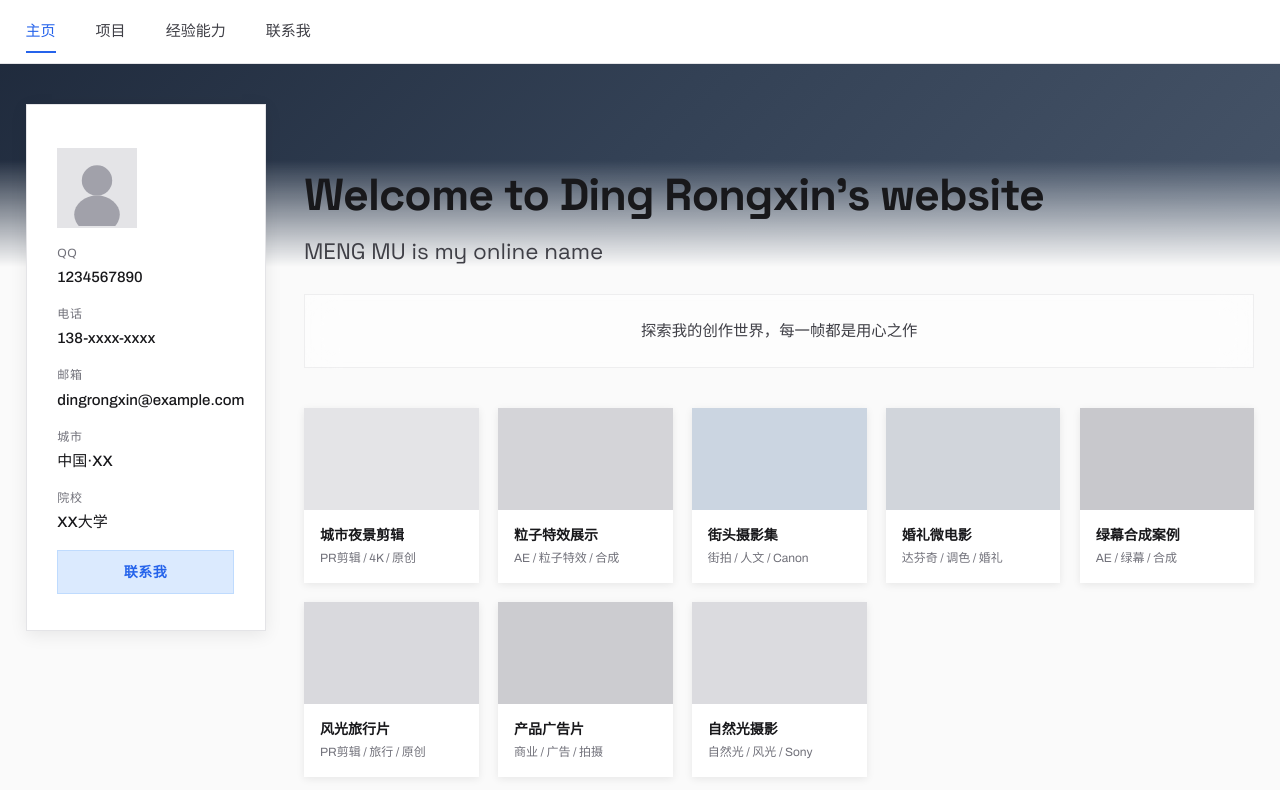
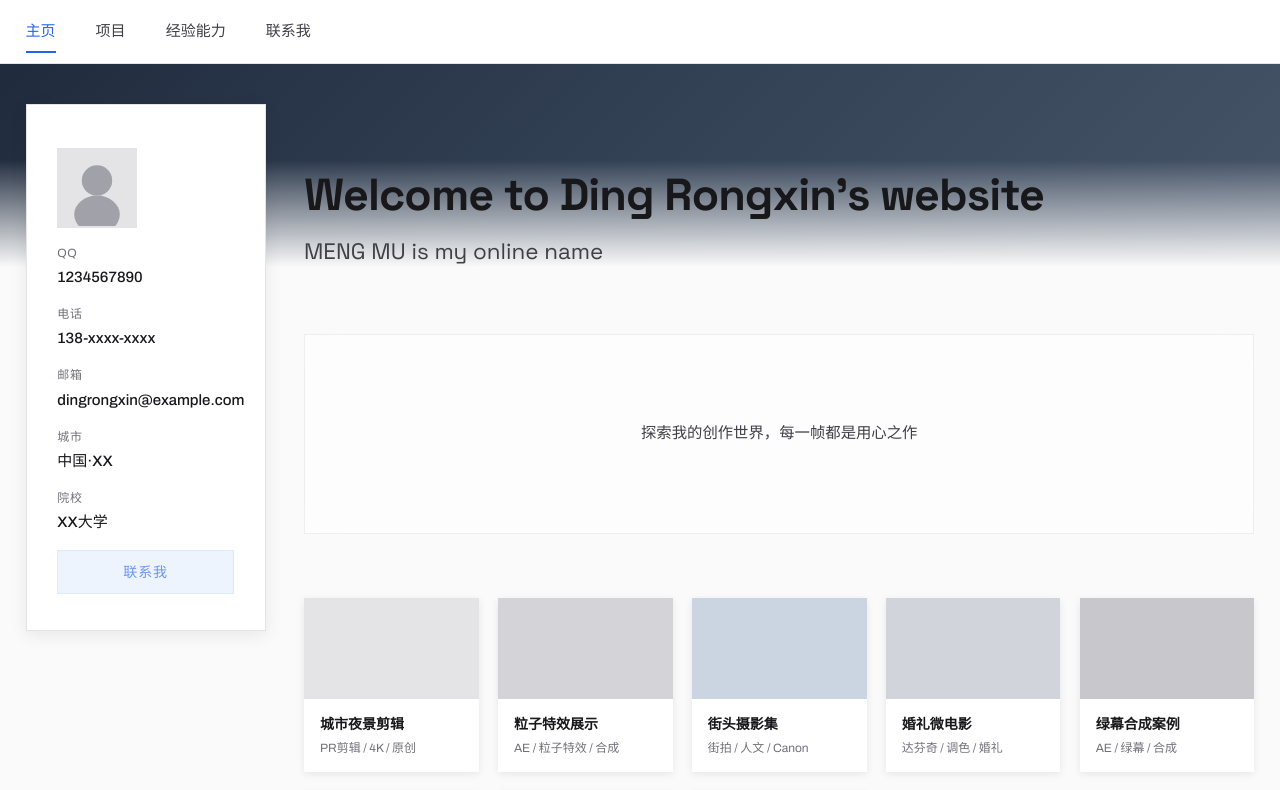
Before and after one commit to AILUN04/My-work, a Vue app: page / in a window 1280 px wide. Shown: the top 790 px of the page. Built offline with nearby package versions, Linux system fonts and the light colour scheme.

Commit message:
fix: mute contact btn, 3x taller glass box, stricter card reveal on scroll

```diff
--- a/src/views/HomePage.vue
+++ b/src/views/HomePage.vue
@@ -79,7 +79,7 @@ let observer = null
 onMounted(() => {
   window.addEventListener('scroll', handleScroll, { passive: true })
 
-  // IntersectionObserver for glass box + preview cards animation
+  // IntersectionObserver: glass box triggers early, cards trigger later
   const thresholdSteps = Array.from({ length: 21 }, (_, i) => i * 0.05)
   observer = new IntersectionObserver((entries) => {
     entries.forEach((entry) => {
@@ -90,7 +90,9 @@ onMounted(() => {
         glassVisible.value = ratio > 0.05
       }
       if (target === previewGrid.value) {
-        cardsVisible.value = ratio > 0.1
+        // Cards only become visible when scrolled well into view (>= 20%)
+        // and hide when near the top (< 15%)
+        cardsVisible.value = ratio >= 0.2
       }
     })
   }, { threshold: thresholdSteps })
@@ -185,27 +187,27 @@ onUnmounted(() => {
   font-weight: 500;
 }
 
-/* Contact button at bottom of info card */
+/* Contact button: muted, low saturation */
 .contact-btn {
   display: flex;
   align-items: center;
   justify-content: center;
-  background: #DBEAFE;
-  color: var(--color-accent);
+  background: rgba(219, 234, 254, 0.5);
+  color: rgba(37, 99, 235, 0.65);
   font-family: var(--font-heading);
   font-size: 14px;
-  font-weight: 600;
+  font-weight: 500;
   padding: 10px 0;
-  border: 1px solid #BFDBFE;
+  border: 1px solid rgba(191, 219, 254, 0.4);
   text-decoration: none;
   transition: background var(--transition-speed) ease,
               color var(--transition-speed) ease;
-  letter-spacing: 0.04em;
+  letter-spacing: 0.06em;
   margin-top: auto;
 }
 
 .contact-btn:hover {
-  background: var(--color-accent);
+  background: rgba(37, 99, 235, 0.75);
   color: var(--color-white);
   text-decoration: none;
 }
@@ -239,18 +241,22 @@ onUnmounted(() => {
   font-weight: 400;
 }
 
-/* Glass box: between title and cards */
+/* Glass box: 3x height, overlaps card area */
 .glass-box {
-  margin-top: clamp(16px, 2vh, 32px);
-  margin-bottom: clamp(24px, 4vh, 48px);
+  margin-top: clamp(40px, 8vh, 80px);
+  margin-bottom: clamp(40px, 6vh, 64px);
   background: rgba(255, 255, 255, 0.55);
   backdrop-filter: blur(16px);
   -webkit-backdrop-filter: blur(16px);
   border: 1px solid rgba(228, 228, 231, 0.6);
   border-radius: 0;
-  padding: clamp(20px, 3vh, 36px) clamp(20px, 3vw, 40px);
+  padding: clamp(48px, 10vh, 96px) clamp(20px, 3vw, 40px);
+  min-height: clamp(180px, 25vh, 320px);
+  display: flex;
+  align-items: center;
+  justify-content: center;
   opacity: 0;
-  transform: translateY(30px);
+  transform: translateY(40px);
   transition: opacity 0.8s cubic-bezier(0.16, 1, 0.3, 1),
               transform 0.8s cubic-bezier(0.16, 1, 0.3, 1);
 }
@@ -265,19 +271,19 @@ onUnmounted(() => {
   font-size: clamp(14px, 1.2vw, 18px);
   color: var(--color-secondary);
   text-align: center;
-  line-height: 1.6;
+  line-height: 1.8;
 }
 
-/* Preview grid: moved down, scroll animation */
+/* Preview grid: hidden initially, large scroll animation */
 .preview-grid {
   display: grid;
   grid-template-columns: repeat(auto-fill, minmax(clamp(140px, 12vw, 180px), 1fr));
   gap: clamp(10px, 1.5vw, 20px);
-  margin-top: clamp(32px, 5vh, 60px);
+  margin-top: clamp(48px, 8vh, 80px);
   opacity: 0;
-  transform: translateY(80px);
-  transition: opacity 0.9s cubic-bezier(0.16, 1, 0.3, 1),
-              transform 0.9s cubic-bezier(0.16, 1, 0.3, 1);
+  transform: translateY(100px);
+  transition: opacity 1s cubic-bezier(0.16, 1, 0.3, 1),
+              transform 1s cubic-bezier(0.16, 1, 0.3, 1);
 }
 
 .preview-grid.visible {
```
